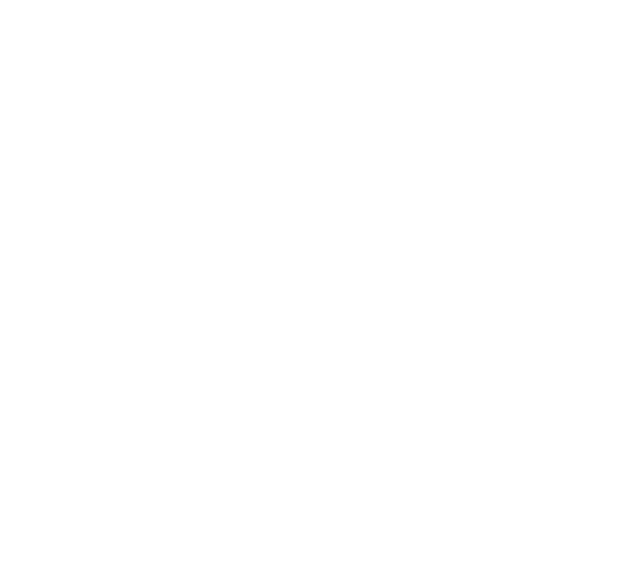
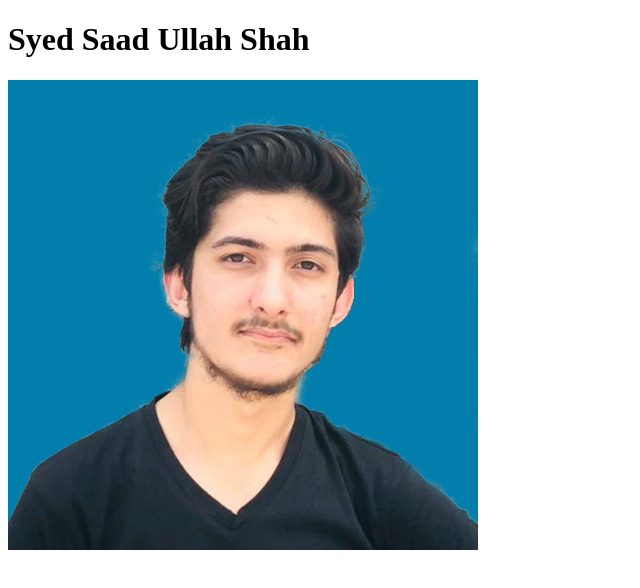
Before and after one commit to SaadShah11/Portfolio-website, a plain HTML site: page index.html in a window 1280 px wide. Shown: the whole page, without its empty margins (0-640 px from the left). Drawn offline with Linux system fonts and the light colour scheme.

Commit message:
New Profile Picture added

```diff
--- a/index.html
+++ b/index.html
@@ -6,6 +6,7 @@
     <title>Saad Shah</title>
 </head>
 <body>
-
+    <h1>Syed Saad Ullah Shah</h1>
+    <img src="resources/images/saadnewpic.jpeg" alt="Profile Picture">
 </body>
 </html>
```
Also changed, not shown: Resources/images/saadnewpic.jpeg (added).
